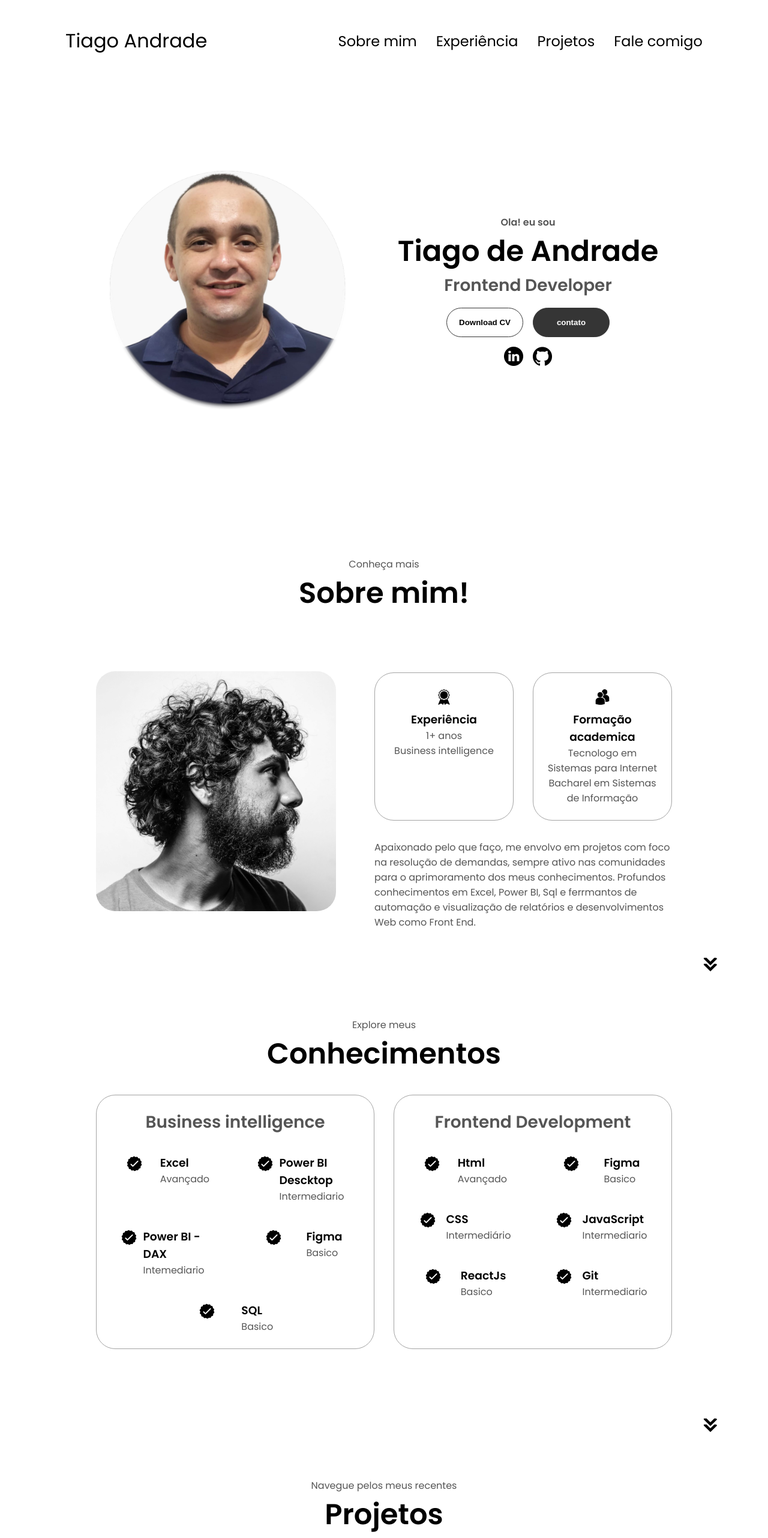
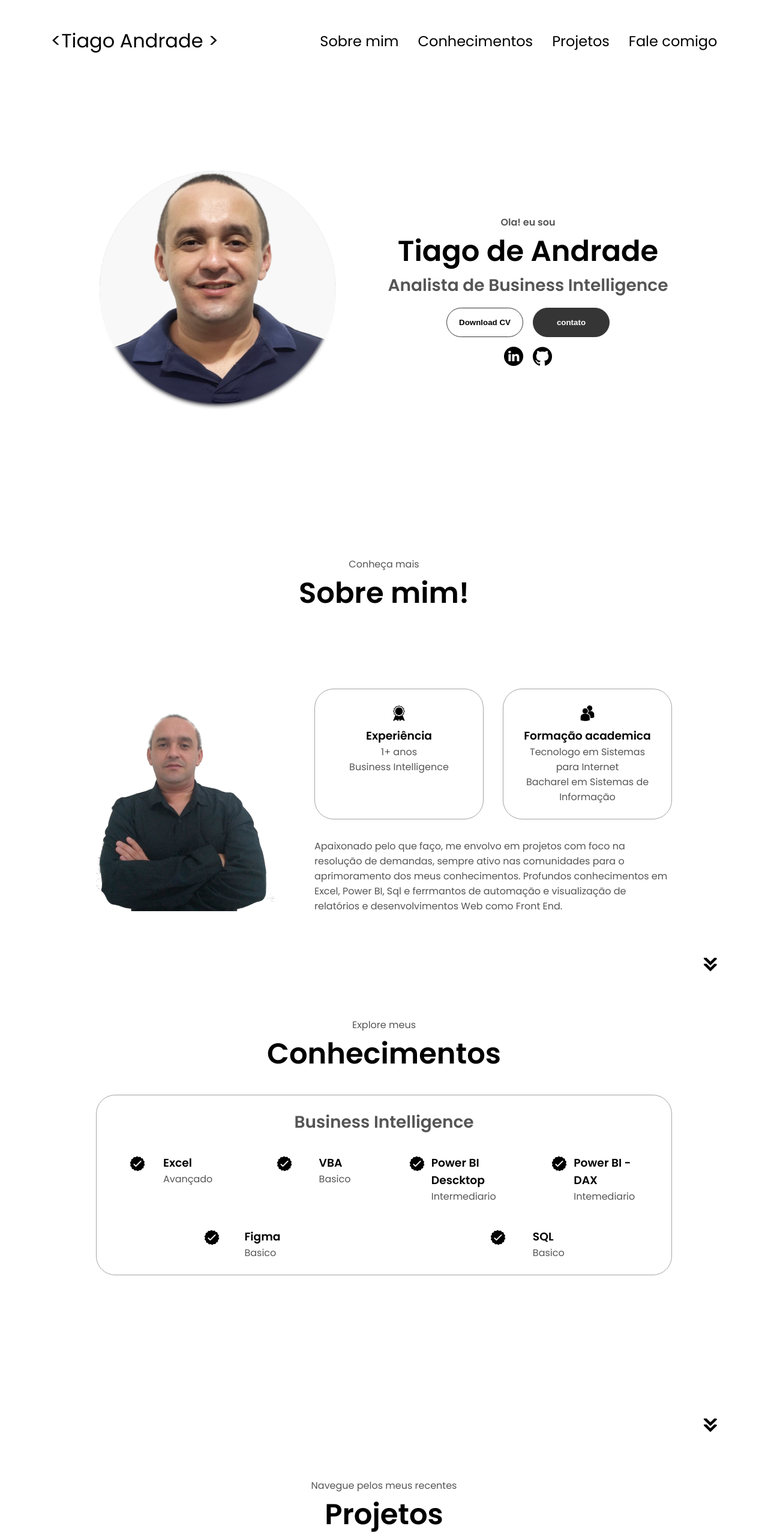
Before and after one commit to Taticoandrade03/MyPortifolio, a plain HTML site: page index.html in a window 1280 px wide. Shown: the top 2564 px of the page at 60% size. Drawn offline with Linux system fonts and the light colour scheme.

Commit message:
version 1.0.01

```diff
--- a/index.html
+++ b/index.html
@@ -10,18 +10,18 @@
   </head>
   <body>
     <nav id="desktop-nav">
-      <div class="logo">Tiago Andrade</div>
+      <div class="logo">	&lt;Tiago Andrade	&gt;</div>
       <div>
         <ul class="nav-links">
           <li><a href="#about">Sobre mim</a></li>
-          <li><a href="#experience">Experiência</a></li>
+          <li><a href="#experience">Conhecimentos</a></li>
           <li><a href="#projects">Projetos</a></li>
           <li><a href="#contact">Fale comigo</a></li>
         </ul>
       </div>
     </nav>
     <nav id="hamburger-nav">
-      <div class="logo">Tiago Andrade</div>
+      <div class="logo">&lt;Tiago Andrade	&gt;</div>
       <div class="hamburger-menu">
         <div class="hamburger-icon" onclick="toggleMenu()">
           <span></span>
@@ -30,7 +30,7 @@
         </div>
         <div class="menu-links">
           <li><a href="#about" onclick="toggleMenu()">Sobre</a></li>
-          <li><a href="#experience" onclick="toggleMenu()">Experiência</a></li>
+          <li><a href="#experience" onclick="toggleMenu()">Conhecimentos</a></li>
           <li><a href="#projects" onclick="toggleMenu()">Projetos</a></li>
           <li><a href="#contact" onclick="toggleMenu()">Contato</a></li>
         </div>
@@ -43,7 +43,7 @@
       <div class="section__text">
         <p class="section__text__p1">Ola! eu sou</p>
         <h1 class="title">Tiago de Andrade</h1>
-        <p class="section__text__p2">Frontend Developer</p>
+        <p class="section__text__p2">Analista de Business Intelligence</p>
         <div class="btn-container">
           <button
             class="btn btn-color-2"
@@ -77,7 +77,7 @@
       <div class="section-container">
         <div class="section__pic-container">
           <img
-            src="./assets/about-pic.png"
+            src="./assets/profile-3.png"
             alt="Profile picture"
             class="about-pic"
           />
@@ -91,7 +91,7 @@
                 class="icon"
               />
               <h3>Experiência</h3>
-              <p>1+ anos <br />Business intelligence</p>
+              <p>1+ anos <br />Business Intelligence</p>
             </div>
             <div class="details-container">
               <img
@@ -126,7 +126,7 @@
       <div class="experience-details-container">
         <div class="about-containers">
           <div class="details-container">
-            <h2 class="experience-sub-title">Business intelligence</h2>
+            <h2 class="experience-sub-title">Business Intelligence</h2>
             <div class="article-container">
               <article>
                 <img
@@ -137,6 +137,17 @@
                 <div>
                   <h3>Excel</h3>
                   <p>Avançado</p>
+                </div>
+              </article>
+              <article>
+                <img
+                  src="./assets/checkmark.png"
+                  alt="Experience icon"
+                  class="icon"
+                />
+                <div>
+                  <h3>VBA</h3>
+                  <p>Basico</p>
                 </div>
               </article>
               <article>
@@ -185,7 +196,7 @@
               </article>
             </div>
           </div>
-          <div class="details-container"><!---->
+          <!--<div class="details-container">
             <h2 class="experience-sub-title">Frontend Development</h2>
             <div class="article-container">
               <article>
@@ -255,7 +266,7 @@
                 </div>
               </article>
             </div>
-          </div>
+          </div>-->
         </div>
       </div>
       <img
@@ -352,7 +363,7 @@
       />
     </section>
     <section id="contact">
-      <p class="section__text__p1">Entrar em contato</p>
+      <p class="section__text__p1">Quer entrar em contato?</p>
       <h1 class="title">Fale comigo!</h1>
       <div class="contact-info-upper-container">
         <div class="contact-info-container">
@@ -378,9 +389,9 @@
         <div class="nav-links-container">
           <ul class="nav-links">
             <li><a href="#about">Sobre mim</a></li>
-            <li><a href="#experience">Experiência</a></li>
-            <li><a href="#projects">Projectos</a></li>
-            <li><a href="#contact">Fale comigo</a></li>
+            <li><a href="#experience">Conhecimentos</a></li>
+            <li><a href="#projects">Projetos</a></li>
+            <li><a href="#contact">Fale comigo!</a></li>
           </ul>
         </div>
       </nav>
--- a/style.css
+++ b/style.css
@@ -285,6 +285,7 @@ section {
 
 .about-pic {
   border-radius: 2rem;
+
 }
 
 .arrow {
```
Also changed, not shown: assets/about-pic.jpg (added), assets/profile-pic-2.png (deleted), assets/project-2.png, assets/project-3.png, 1 other file.
